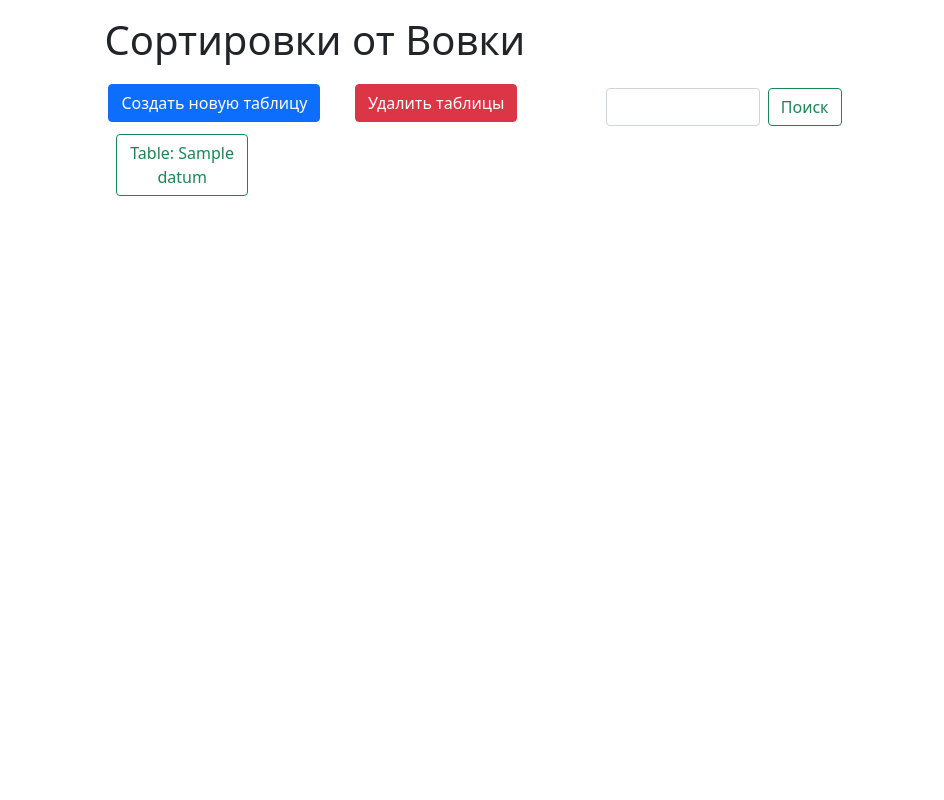
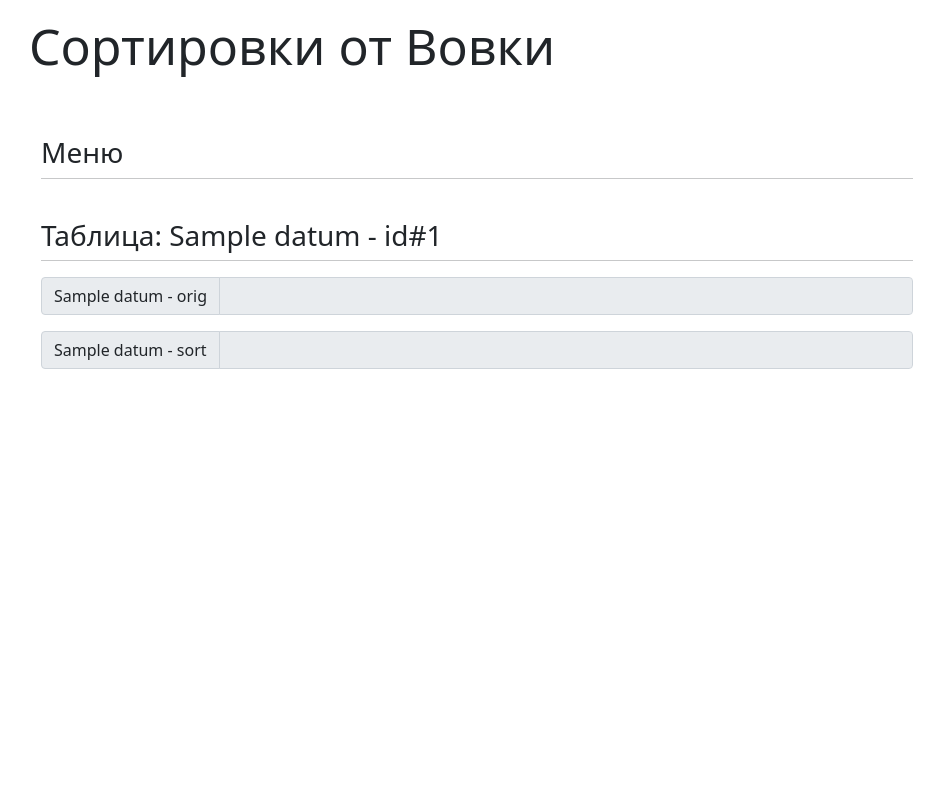
Before and after one commit to DalLidas/RPS_PROJECT, a FastAPI app: page /table_editor/1 in a window 1280 px wide. Shown: the whole page, without its empty margins (163-1107 px from the left). Run offline with FastAPI, Linux system fonts and the light colour scheme; tables that the repository leaves empty hold one stand-in row (values such as "Sample post").

Commit message:
Добавлена страница для редокторования

```diff
--- a/sql_app/main.py
+++ b/sql_app/main.py
@@ -100,7 +100,7 @@ async def home(request: Request, db: db_dependence):
     db_answer = db.query(models.Datum).offset(0).limit(20).all()
     if not db_answer:
         raise HTTPException(status_code=404, detail="Data base doesn't have any table")
-    return templates.TemplateResponse("home.html", {"request": request, "tables": db_answer, "filter": ""})
+    return templates.TemplateResponse("home.html", {"request": request, "tables": db_answer})
 
 
 # Проверка на пустой фильтр
@@ -114,7 +114,7 @@ async def home(request: Request, db: db_dependence):
 async def home(table_name: str, request: Request, db: db_dependence):
     db_answer = db.query(models.Datum).filter(models.Datum.table_name == table_name).offset(0).limit(20).all()
     if not db_answer:
-        raise RedirectResponse("/table_selector")
+        raise HTTPException(status_code=404, detail="Data base doesn't have any table")
     return templates.TemplateResponse("home.html", {"request": request, "tables": db_answer, "filter": table_name})
 
 
@@ -126,20 +126,20 @@ async def home(request: Request, db: db_dependence):
 
 # Вывод главной страницы c игнор-фильтром
 @app.get("/table_ignore_filter/{table_name}", response_class=HTMLResponse)
-async def home(table_name: str or None, request: Request, db: db_dependence):
+async def home(table_name: str, request: Request, db: db_dependence):
     db_answer = db.query(models.Datum).filter(models.Datum.table_name != table_name).offset(0).limit(20).all()
     if not db_answer:
-        return RedirectResponse("/table_selector")
-    return templates.TemplateResponse("home.html", {"request": request, "tables": db_answer, "filter": ""})
+        raise HTTPException(status_code=404, detail="Data base doesn't have any table")
+    return templates.TemplateResponse("home.html", {"request": request, "tables": db_answer, "ignore_filter": table_name})
 
 
 # Вывод страницы для редоктирования таблицы
 @app.get("/table_editor/{table_id}", response_class=HTMLResponse)
 async def home(table_id: int, request: Request, db: db_dependence):
-    db_answer = db.query(models.Datum).filter(models.Datum.table_id == table_id).offset(0).limit(20).all()
+    db_answer = db.query(models.Datum).filter(models.Datum.table_id == table_id).first()
     if not db_answer:
-        return RedirectResponse("/table_selector")
-    return templates.TemplateResponse("home.html", {"request": request, "tables": db_answer})
+        raise HTTPException(status_code=404, detail="Data base doesn't have any table")
+    return templates.TemplateResponse("edit.html", {"request": request, "table": db_answer})
 
 
 # Создаёт пустые таблицы + вывод начальной страницы
--- a/sql_app/static/css/style.css
+++ b/sql_app/static/css/style.css
@@ -3,24 +3,34 @@ html {
 }
 
 body{
+    height: 100%;
+    width: 100%;
     margin: 0;
     padding: 0;
+
     background-size: cover;
     display: flex;
     flex-direction: column;
     align-items: center;
 }
 
-main_container{
-    background: #555);
-    display: flex;
-    justify-content: center;
-    align-items: center;
+.container{
+    margin-top: 40px;
+}
+
+.main_container{
     height: 100%;
     width: 70%;
+}
+
+hr{
+    margin-top: 5px;
 }
 
 h1.title {
     align-items: center;
     justify-content: center;
+
+    font-size: 50px;
+    padding-bottom: 20px;
 }
--- /dev/null
+++ b/sql_app/templates/edit.html
@@ -0,0 +1,50 @@
+<!DOCTYPE html>
+<html lang="en">
+<head>
+    <meta charset="UTF-8">
+    <meta name="viewport"
+          content="width=device-width, user-scalable=no, initial-scale=1.0, maximum-scale=1.0, minimum-scale=1.0">
+    <meta http-equiv="X-UA-Compatible" content="ie=edge">
+    <link href="https://cdn.jsdelivr.net/npm/bootstrap@5.1.0/dist/css/bootstrap.min.css" rel="stylesheet" integrity="sha384-KyZXEAg3QhqLMpG8r+8fhAXLRk2vvoC2f3B09zVXn8CA5QIVfZOJ3BCsw2P0p/We" crossorigin="anonymous">
+    <link href="{{ url_for('static', path='css/style.css') }}" rel="stylesheet">
+    <title>Сортировки от Вовки</title>
+</head>
+<body>
+    <div class="main_container">
+        <!-- Блок Лейбла -->
+        <nav class="flex justify-center text-3xl my-3">
+               <h1 class="title">Сортировки от Вовки</h1>
+        </nav>
+
+        <!-- Блок Меню -->
+        <div class="container">
+            <h3 class="main_sub_label">Меню</h3>
+            <hr>
+
+
+        </div>
+
+        <!-- Блок Демонстрирующий таблицу -->
+        <div class="container">
+            <h3 class="main_sub_label">Таблица: {{ table.table_name }} - id#{{ table.table_id }}</h3>
+            <hr>
+
+            <div class="">
+                <div class="input-group mb-3">
+                    <span class="input-group-text" id="orig-table">{{ table.table_name }} - orig</span>
+                    <input type="text" class="form-control" aria-label="Sizing example input"
+                           aria-describedby="orig-table" disabled value="{{table.table_datum['0']}}">
+
+                </div>
+                {% if table.sort_flag %}
+                <div class="input-group mb-3">
+                    <span class="input-group-text" id="sort-table">{{ table.table_name }} - sort</span>
+                    <input type="text" class="form-control" aria-label="Sizing example input"
+                           aria-describedby="inputGroup-sizing-default" disabled value="{{table.table_datum['1']}}">
+                </div>
+                {% endif %}
+            </div>
+        </div>
+    </div>
+</body>
+</html>
--- a/sql_app/templates/home.html
+++ b/sql_app/templates/home.html
@@ -11,16 +11,25 @@
     <script>const CreateTable = () => {window.location.href = "/table_creator/" + document.getElementById("ModalCreateTableInputName").value;}</script>
     <script>const DeleteTable = () => {window.location.href = "/table_remover/" + document.getElementById("ModalCreateTableDeleteName").value;}</script>
     <script>const FilterTable = () => {window.location.href = "/table_filter/" + document.getElementById("FilterTableName").value;}</script>
+    <script>const IgnoreFilterTable = () => {window.location.href = "/table_ignore_filter/" + document.getElementById("IgnoreFilterTableName").value;}</script>
     <title>Сортировки от Вовки</title>
 </head>
 <body>
     <div class="main_container">
+         <!-- Блок Лейбла -->
         <nav class="flex justify-center text-3xl my-3">
                <h1 class="title">Сортировки от Вовки</h1>
         </nav>
 
+        <!-- Блок Меню -->
+        <div class="container">
+            <h3 class="main_sub_label">Меню</h3>
+            <hr>
+
+            <!-- Блок Пунктов Меню -->
             <div class="d-flex bd-highlight">
-            <div class="container p-1 flex-fill bd-highlight">
+                <!-- Блок Создания таблиц -->
+                <div class="p-2 flex-fill bd-highlight">
                     <button type="button" class="btn btn-primary" data-bs-toggle="modal" data-bs-target="#ModalCreator">Создать новую таблицу</button>
 
                     <div class="modal fade" id="ModalCreator" tabindex="-1" aria-labelledby="exampleModalLabel" aria-hidden="true">
@@ -45,7 +54,8 @@
                     </div>
                 </div>
 
-            <div class="container p-1 flex-fill bd-highlight">
+                <!-- Блок Удаления таблиц -->
+                <div class="p-2 flex-fill bd-highlight">
                     <button type="button" class="btn btn-danger" data-bs-toggle="modal" data-bs-target="#ModalRemover">Удалить таблицы</button>
 
                     <div class="modal fade" id="ModalRemover" tabindex="-1" aria-labelledby="exampleModalLabel" aria-hidden="true">
@@ -70,15 +80,30 @@
                     </div>
                 </div>
 
-            <div class="container p-2 flex-fill bd-highlight">
+                <!-- Блок Игнор-Фильтра для таблиц -->
+                <div class="p-2 flex-fill bd-highlight">
                   <div class="d-flex">
-                <input class="form-control me-2" type="search" id="FilterTableName" placeholder="{{ filter }}" aria-label="Поиск">
+                    <input class="form-control me-2 border border-warning" type="search" id="IgnoreFilterTableName" value="{{ ignore_filter }}" aria-label="Игнорировать">
+                    <button class="btn btn-outline-warning" type="button" onclick="IgnoreFilterTable();">Игнорировать</button>
+                  </div>
+                </div>
+
+                <!-- Блок Фильтра для таблиц -->
+                <div class="p-2 flex-fill bd-highlight">
+                  <div class="d-flex">
+                    <input class="form-control me-2 border border-success" type="search" id="FilterTableName" value="{{ filter }}" aria-label="Поиск">
                     <button class="btn btn-outline-success" type="button" onclick="FilterTable();">Поиск</button>
                   </div>
                 </div>
             </div>
+        </div>
 
+
+        <!-- Блок Таблиц -->
         <div class="container">
+            <h3 class="main_sub_label">Таблицы</h3>
+            <hr>
+
             <div class="row row-cols-2 row-cols-lg-5 g-2 g-lg-3">
             {% for table in tables %}
             <div class="col">
```
Lines whose indentation alone changed are shown as unchanged.
